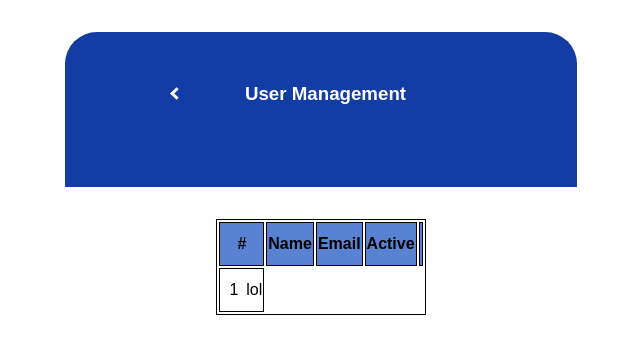
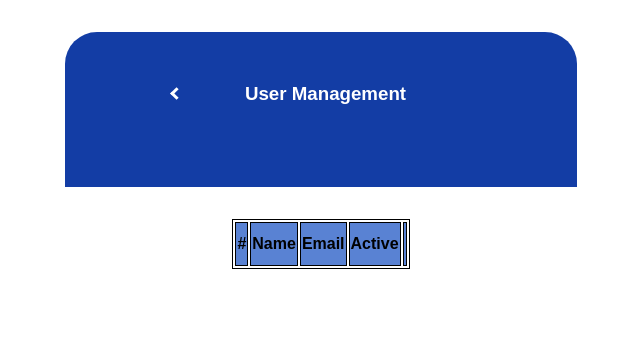
Before and after one commit to shp2018/SCEM, a React (Create React App) app in the folder SCEM Web/: page /userManagement in a window 1280 px wide. Shown: the top 354 px of the page, without its empty margins (319-959 px from the left). Built offline with nearby package versions, Linux system fonts and the light colour scheme; no server answers; the database is empty.

Commit message:
temp commit

```diff
--- a/SCEM Web/src/routes/userManagement.js
+++ b/SCEM Web/src/routes/userManagement.js
@@ -6,7 +6,8 @@ import {collection, getDocs, query, where} from "firebase/firestore";
 
 const UserManagement = () => {
     const [userID, setUserID] = useState(null);
-    const [usersInfo, setUsersInfo] = useState([]);
+    const [usersPath, setUsersPath] = useState([]);
+    const [usersData, setUsersData] = useState([])
     const [loaded, setLoaded] = useState(false);
     const companyRef = collection(firestore, "company");
 
@@ -16,23 +17,30 @@ const UserManagement = () => {
         })
     }
 
-    const getUsersInfo = async () => {
+    const getUsersPaths = async () => {
         const companyQuery = query(companyRef, where("userID", "==", userID));
         const querySnapshot = await getDocs(companyQuery);
-        setUsersInfo([]);
+        setUsersPath([]);
 
         querySnapshot.forEach(doc => {
             let data = doc.data();
-            console.log(doc);
-            console.log(data);
             console.log(data.users);
-        })
+            data.users.forEach((res) => {
+                console.log(res.path);
+            });
+        });
+    }
+
+    const getUsersData = async () => {
+
     }
 
     useEffect(() => {
         getUserID().then(() => {
-            getUsersInfo().then(() => {
-                setLoaded(true);
+            getUsersPaths().then(() => {
+                getUsersData().then(() => {
+                    setLoaded(true);
+                })
             })
         })
     }, [userID]);
@@ -65,10 +73,7 @@ const UserManagement = () => {
                                 <th className={"userManagement-usersInfoTableHeading"}>Active</th>
                                 <th className={"userManagement-usersInfoTableHeading"}></th>
                             </tr>
-                            <tr>
-                                <td className={"userManagement-usersInfoTableElement"}>lol</td>
-                                {usersInfo}
-                            </tr>
+                            {usersPath}
                             </tbody>
                         </table>
                     </div>
```
